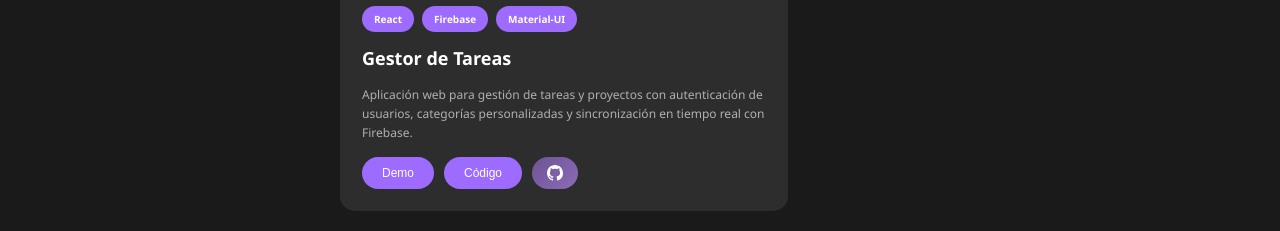
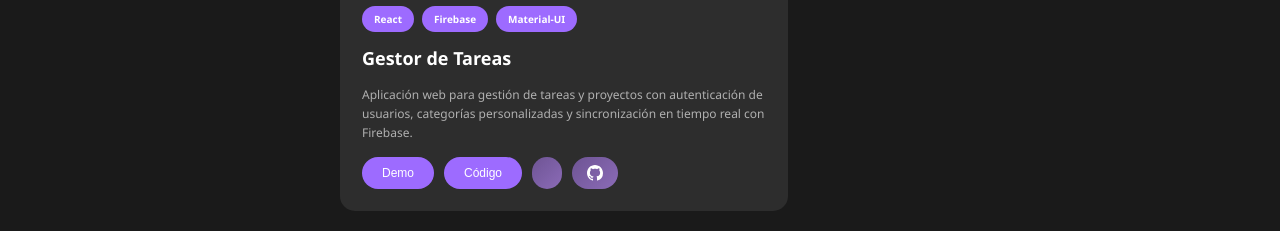
Before and after one commit to Fernando-dam/Portafolio, a plain HTML site: page index.html in a window 1280 px wide. Shown: the part 1695-1926 px from the top of the page. Drawn offline with Linux system fonts and the light colour scheme.

Commit message:
Update index.html
cambio

```diff
--- a/index.html
+++ b/index.html
@@ -298,6 +298,7 @@
                                 <button class="btn-secondary demo-btn translate" data-es="Demo" data-en="Demo">Demo</button>
                                 <button class="btn-secondary code-btn translate" data-es="Código" data-en="Code">Código</button>
                                 <a href="https://github.com/doriandesings/task-manager" target="_blank" class="btn-github">
+                                <a href="https://fernando-dam.github.io/Portafolio/" target="_blank" class="btn-github">
                                     <svg width="16" height="16" viewBox="0 0 16 16" fill="currentColor">
                                         <path d="M8 0C3.58 0 0 3.58 0 8c0 3.54 2.29 6.53 5.47 7.59.4.07.55-.17.55-.38 0-.19-.01-.82-.01-1.49-2.01.37-2.53-.49-2.69-.94-.09-.23-.48-.94-.82-1.13-.28-.15-.68-.52-.01-.53.63-.01 1.08.58 1.23.82.72 1.21 1.87.87 2.33.66.07-.52.28-.87.51-1.07-1.78-.2-3.64-.89-3.64-3.95 0-.87.31-1.59.82-2.15-.08-.2-.36-1.02.08-2.12 0 0 .67-.21 2.2.82.64-.18 1.32-.27 2-.27.68 0 1.36.09 2 .27 1.53-1.04 2.2-.82 2.2-.82.44 1.1.16 1.92.08 2.12.51.56.82 1.27.82 2.15 0 3.07-1.87 3.75-3.65 3.95.29.25.54.73.54 1.48 0 1.07-.01 1.93-.01 2.2 0 .21.15.46.55.38A8.013 8.013 0 0016 8c0-4.42-3.58-8-8-8z"></path>
                                     </svg>
```
